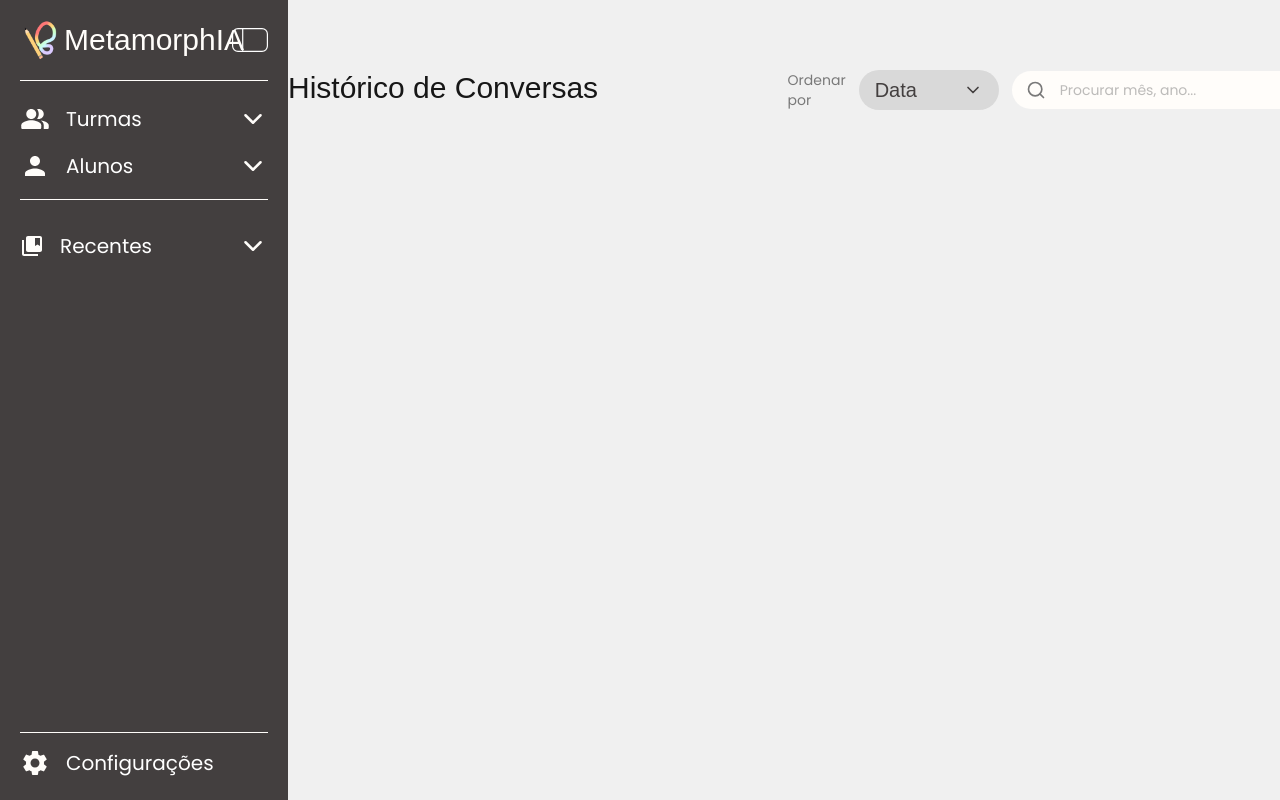
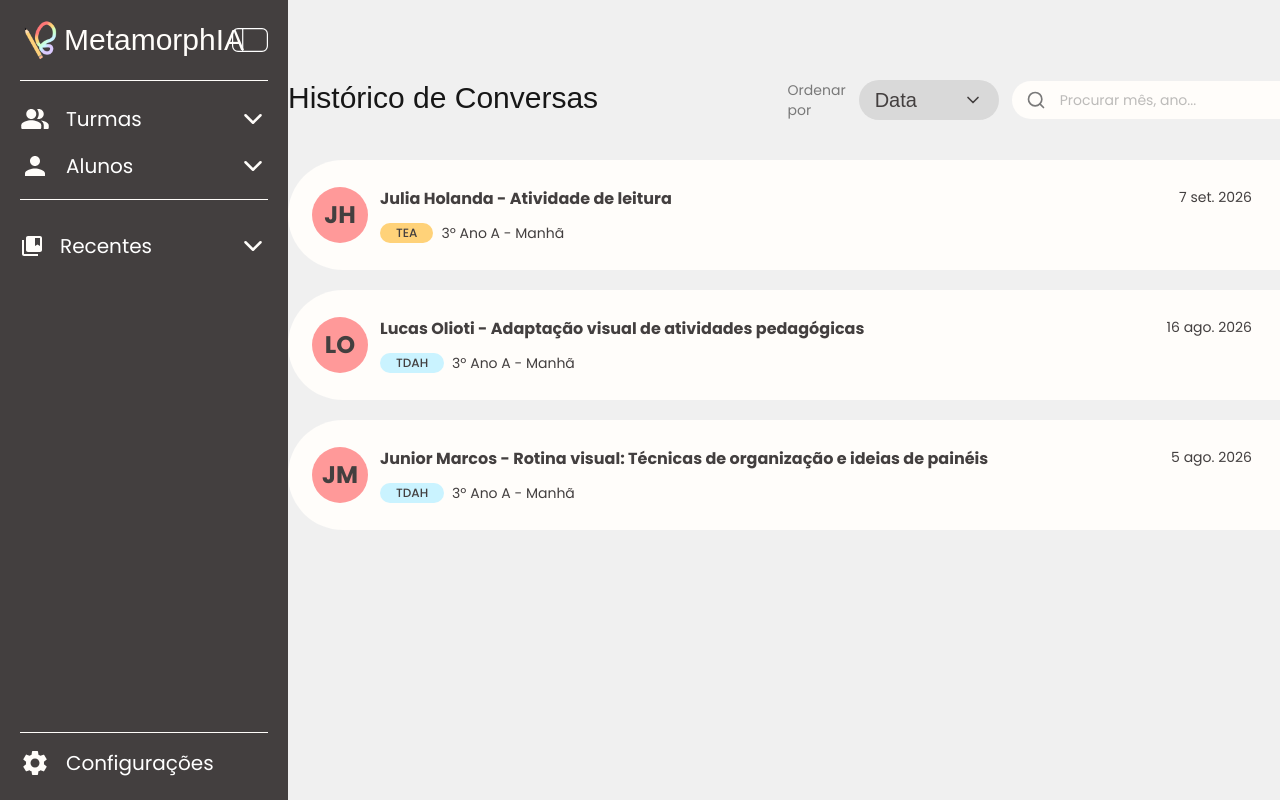
Before and after one commit to KauaSd/MetamorphIA_Frontend-2, a Next.js app: page /recentes in a window 1280 px wide. Built offline with nearby package versions, Linux system fonts and the light colour scheme; a web font is replaced by a local one.

Commit message:
tela de dashboard do aluno e historico de conversas com componentes

```diff
--- a/app/(app)/dashboardAluno/page.tsx
+++ b/app/(app)/dashboardAluno/page.tsx
@@ -3,8 +3,16 @@ import HeaderPag from "@/components/HeaderDashAl";
 import Estatistica from "@/components/CardEstatisticaAluno";
 import Resumo from "@/components/Resumo";
 import Engajamento from "@/components/Engajamento";
+import Recentes from "@/components/HistoricoTags";
 
 export default function DashboardAluno(){
+
+    const chats = [
+        {chat: "Adaptação de atividade de leitura", data: "15/05/2026"},
+        {chat: "Estratégia para concentração em sala", data: "15/05/2026"},
+        {chat: "Avaliação adaptada de matemática", data: "08/05/2026"}
+    ]
+
     return(
         <div className="flex min-h-screen w-full text-[#433F3F]">
             <Menu />
@@ -22,9 +30,18 @@ export default function DashboardAluno(){
                     <Resumo tipo={2} txt="Lucas apresenta atenção fragmentada em tarefas longas, mas excelente desempenho em atividades curtas e gamificadas. Responde  bem a instruções visuais e recompensas imediatas. Sugere-se segmentar  atividades em blocos de no máximo 10 minutos." />
                     <Engajamento tipo={1} />
                     <div className="flex flex-col gap-4 pb-8">
-                        <div className="flex flex-col items-start justify-between gap-1 sm:flex-row sm:items-center">
+                        <div className="flex flex-row items-start justify-between gap-1 sm:flex-row sm:items-center">
                             <p className="font-(family-name:--font-text-me-one) text-2xl sm:text-3xl">Histórico de Conversas</p>
-                            <p className="text-sm text-[#797979]">5 conversas</p>
+                            <p className="text-sm text-[#797979]">{chats.length} conversas</p>
+                        </div>
+                        <div className="flex flex-col gap-5">
+                            {chats.map((chat, index) => (
+                                <Recentes
+                                    key={index}
+                                    chat={chat.chat}
+                                    data={chat.data}
+                                />
+                            ))}
                         </div>
                     </div>
                 </div>
--- a/app/(app)/dashboardTurma/page.tsx
+++ b/app/(app)/dashboardTurma/page.tsx
@@ -21,6 +21,10 @@ export default function dashboardTurma(){
         {nome: "Lucas Olioti", neuro: "TDAH", turma: "3º Ano A - Manhã"},
         {nome: "Rodrigo Mauro", neuro: "AH/SD", turma: "3º Ano A - Manhã"},
         {nome: "Sofia Gabriele", neuro: "Dislexia", turma: "3º Ano A - Manhã"},
+    ]
+
+    const turmas = [
+        {value: "3ano-a-manha", label: "3º Ano A - Manhã"}
     ]
 
     function abrirForm(){
@@ -53,10 +57,10 @@ export default function dashboardTurma(){
                     <div className="flex flex-col gap-4 pb-8">
                         <div className="flex flex-col items-start justify-between gap-3 sm:flex-row sm:items-center">
                             <p className="font-(family-name:--font-text-me-one) text-2xl sm:text-3xl">Alunos</p>
-                            <Button type="button" className="flex w-full flex-row justify-center gap-3 sm:w-[210px]">
+                            <Button type="button" onClick={abrirForm} className="flex w-full flex-row justify-center gap-3 sm:w-[210px]">
                                 <img src={Add.src}  />
                                 <p className="text-[#433F3F] font-(family-name:--font-text-me-one) text-2xl">Novo Aluno</p>
-                            </ Button>
+                            </Button>
                         </div>
                         <Link href="/dashboardAluno">
                             <div className="grid w-full grid-cols-1 gap-4 lg:grid-cols-2 lg:gap-5">
@@ -71,6 +75,13 @@ export default function dashboardTurma(){
                             ))}
                             </div>
                         </Link>
+
+                        {mostrarForm && (
+                            <FormAluno
+                                turmas={turmas}
+                                onClose={fecharForm}
+                            />
+                        )}
                     </div>
                 </div>
             </main>
--- a/app/(app)/recentes/page.tsx
+++ b/app/(app)/recentes/page.tsx
@@ -1,19 +1,35 @@
 import Menu from "@/components/Menu";
 import HeaderPag from "@/components/HeaderRecentes";
+import Historico from "@/components/ConversasRecentes";
 
 export default function Recentes(){
+    const chats = [
+        {aluno: "Julia Holanda", neuro: "TEA", data: "07/09/2026", turma: "3º Ano A - Manhã", chat: "Atividade de leitura"},
+        {aluno: "Lucas Olioti", neuro: "TDAH", data: "16/08/2026", turma: "3º Ano A - Manhã", chat: "Adaptação visual de atividades pedagógicas"},
+        {aluno: "Junior Marcos", neuro: "TDAH", data: "05/08/2026", turma: "3º Ano A - Manhã", chat: "Rotina visual: Técnicas de organização e ideias de painéis"},
+    ]
+
     return(
         <div className="flex flex-row w-full h-screen">
                         <Menu />
 
-                    <div className="flex justify-center items-center w-full">
-                        <div className="flex w-[1056px] flex-col h-full items-center">
-                            <div className="flex flex-col w-full mt-[70px] gap-[15px]">
+                    <div className="flex justify-center w-full">
+                        <div className="flex w-[1056px] flex-col h-full">
+                            <div className="flex flex-col w-full gap-5 mt-20">
                                 <HeaderPag />
                             </div>
 
-                            <div className="flex flex-1 items-center mt-[-100px]">
-
+                            <div className="flex flex-col mt-10 gap-5">
+                                {chats.map((chat, index) => (
+                                    <Historico
+                                        key={index}
+                                        aluno={chat.aluno}
+                                        neuro={chat.neuro}
+                                        data={chat.data}
+                                        turma={chat.turma}
+                                        chat={chat.chat}
+                                    />
+                                ))}
                             </div>
                         </div>
                     </div>
--- a/components/ConversasRecentes.tsx
+++ b/components/ConversasRecentes.tsx
@@ -2,19 +2,27 @@ import TagNeuro from "./TagNeuro";
 import { pegainicial } from "@/utils/pegariniciais";
 interface RecentesProps {
   aluno: string;
-  Neuro: string;
-  data: Date;
+  neuro: string;
+  data: string;
   turma: string;
   chat: string;
 }
 
 function formatarData(data: Date): string {
+  const [dia, mes, ano] = data.split("/");
+
+  const dataFormatada = new Date(
+    Number(ano),
+    Number(mes) - 1,
+    Number(dia)
+  );
+
   return new Intl.DateTimeFormat("pt-BR", {
     day: "numeric",
     month: "short",
     year: "numeric",
   })
-    .format(data)
+    .format(dataFormatada)
     .replace(/ de /g, " ");
 }
 
@@ -33,7 +41,7 @@ export default function ConversasRecentes(props: RecentesProps) {
           <a className="text-sm mr-0! sm:mr-12! md:mr-17!  "> {formatarData(props.data)} </a>
           </div>
           <div className="flex gap-2">
-            <TagNeuro label={props.Neuro} />
+            <TagNeuro label={props.neuro} />
             <a className="text-sm">{props.turma}</a>
           </div>
         </div>
--- a/components/FormAluno.tsx
+++ b/components/FormAluno.tsx
@@ -4,7 +4,6 @@ import { useState } from "react";
 import Input from "./Input";
 import Button from "./Button";
 import { X } from "lucide-react";
-import { Text_Me_One } from "next/font/google";
 import { useRef } from "react";
 import { ChevronUp, ChevronDown } from "lucide-react";
 import CheckBoxAluno from "./CheckBoxAl";
@@ -17,8 +16,9 @@ interface turma{
 }
 interface turmasprops{
   turmas: turma[]
+  onClose: () => void
 }
-export default function FormAluno( { turmas } : turmasprops) {
+export default function FormAluno( { turmas, onClose } : turmasprops) {
   const inputRef = useRef<HTMLInputElement>(null);
     const [neuro, setNeuro] = useState<string[]>([])
     const [Nome, setNome] = useState("");
@@ -52,6 +52,7 @@ export default function FormAluno( { turmas } : turmasprops) {
               type="button"
               aria-label="Fechar"
               className="cursor-pointer"
+              onClick={onClose}
             >
               <X className="w-6 h-6" />
             </button>
@@ -138,7 +139,7 @@ export default function FormAluno( { turmas } : turmasprops) {
         </div>
 
         <div className="flex gap-5">
-          <Button type="button" className="bg-[#433F3F] text-[#FFFDFA]">
+          <Button type="button" onClick={onClose} className="bg-[#433F3F] text-[#FFFDFA]">
             Cancelar
           </Button>
           <Button type="button">Salvar</Button>
--- a/components/HeaderDashAl.tsx
+++ b/components/HeaderDashAl.tsx
@@ -2,14 +2,17 @@ import Seta from "@/public/seta.svg";
 import Button from "@/components/Button";
 import Add from "@/public/add.svg";
 import Download from "@/public/file_download.svg";
+import Link from "next/link";
 
 export default function HeaderPag(){
     return(
         <div className="flex w-full flex-col gap-4">
-            <div className="flex flex-row gap-3 cursor-pointer">
-                <img src={Seta.src} className="w-[24px] h-[24px]" />
-                <p className="text-sm font-semibold text-[#797979] sm:text-base">3º Ano A - Manhã</p>
-            </div>
+            <Link href="/dashboardTurma">
+                <div className="flex flex-row gap-3 cursor-pointer">
+                    <img src={Seta.src} className="w-[24px] h-[24px]" />
+                    <p className="text-sm font-semibold text-[#797979] sm:text-base">3º Ano A - Manhã</p>
+                </div>
+            </Link>
             <div className="flex flex-col items-start justify-between gap-4 lg:flex-row lg:items-center">
                 <div className="flex min-w-0 flex-row gap-3">
                     <div className="flex h-14 w-14 shrink-0 items-center justify-center rounded-[70%] bg-[#D4C7F8] text-2xl font-bold text-[#433F3F] sm:h-20 sm:w-20 sm:text-3xl">LO</div>
--- a/components/HistoricoTags.tsx
+++ b/components/HistoricoTags.tsx
@@ -4,18 +4,26 @@ interface HistoricoProps {
 }
 
 function formatarData(data: Date): string {
+  const [dia, mes, ano] = data.split("/");
+
+  const dataFormatada = new Date(
+    Number(ano),
+    Number(mes) - 1,
+    Number(dia)
+  );
+
   return new Intl.DateTimeFormat("pt-BR", {
     day: "numeric",
     month: "short",
     year: "numeric",
   })
-    .format(data)
+    .format(dataFormatada)
     .replace(/ de /g, " ");
 }
 
 export default function ConversasRecentes(props: HistoricoProps) {
   return (
-    <div className="flex px-6 items-center gap-4 w-full h-20! sm:h-22! md:h-25.25! bg-[#FFFDFA] rounded-[70px]">
+    <div className="flex px-6 items-center gap-4 w-full h-15 sm:h-22! md:h-10 bg-[#FFFDFA] rounded-[70px]">
     <div className="flex shrink-0 items-center justify-center w-14 h-14 rounded-full bg-[#433F3F] text-2xl font-extrabold">
         <svg width="24" height="24" viewBox="0 0 24 24" fill="none" xmlns="http://www.w3.org/2000/svg">
 <g clip-path="url(#clip0_394_535)">
```
